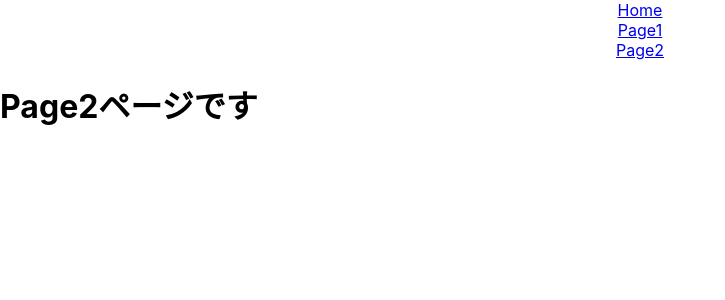
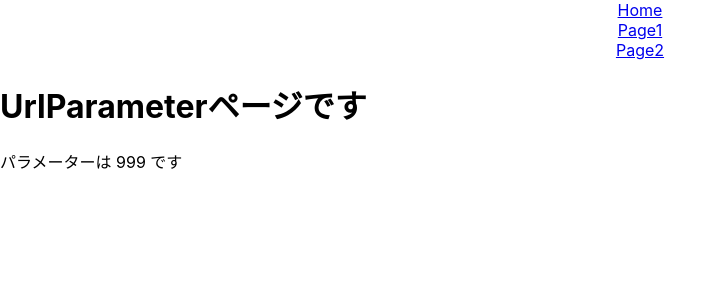
Before and after one commit to yuri9129/todo-app-js-react, a React (Create React App) app in the folder react-stepup/03_routing/: page /page2/999 in a window 1280 px wide. Shown: the top 300 px of the page, without its empty margins (0-725 px from the left). Built offline with nearby package versions, Linux system fonts and the light colour scheme.

Commit message:
URLパラメーター

```diff
--- a/react-stepup/03_routing/src/Page2.jsx
+++ b/react-stepup/03_routing/src/Page2.jsx
@@ -1,7 +1,10 @@
+import {Link} from "react-router-dom";
+
 export const Page2 = () => {
   return (
     <div>
       <h1>Page2ページです</h1>
+      <Link to="/page2/999">URL Parameter</Link>
     </div>
   );
 };
--- /dev/null
+++ b/react-stepup/03_routing/src/UrlParameter.jsx
@@ -0,0 +1,11 @@
+import {useParams} from "react-router-dom"
+
+export const UrlParameter = () => {
+  const { id } = useParams();
+  return (
+    <div>
+      <h1>UrlParameterページです</h1>
+      <p>パラメーターは {id} です</p>
+    </div>
+  )
+}
--- /dev/null
+++ b/react-stepup/03_routing/src/router/Page2Routes.jsx
@@ -0,0 +1,18 @@
+import {Page1DetailB} from "../Page1DetailB";
+import {Page1} from "../Page1";
+import {Page1DetailA} from "../Page1DetailA";
+import {UrlParameter} from "../UrlParameter";
+import {Page2} from "../Page2";
+
+export const page2Routes = [
+  {
+    path: "/",
+    exact: true,
+    children: <Page2/>
+  },
+  {
+    path: "/:id",
+    exact:true,
+    children: <UrlParameter/>
+  }
+];
--- a/react-stepup/03_routing/src/router/Router.jsx
+++ b/react-stepup/03_routing/src/router/Router.jsx
@@ -5,6 +5,7 @@
 import {Page1DetailB} from "../Page1DetailB";
 import {Page2} from "../Page2";
 import {page1Routes} from "./Page1Routes";
+import {page2Routes} from "./Page2Routes";
 
 export const Router = () => {
   return (
@@ -22,8 +23,15 @@
         </Switch>
       )}>
       </Route>
-      <Route path="/page2">
-        <Page2/>
+      <Route path="/page2" render={({match:{url}}) => (
+        <Switch>
+          {page2Routes.map((route) => (
+            <Route key={route.path} exact={route.exact} path={`${url}${route.path}`}>
+              {route.children}
+            </Route>
+          ))}
+        </Switch>
+      )}>
       </Route>
     </Switch>
   )
```
